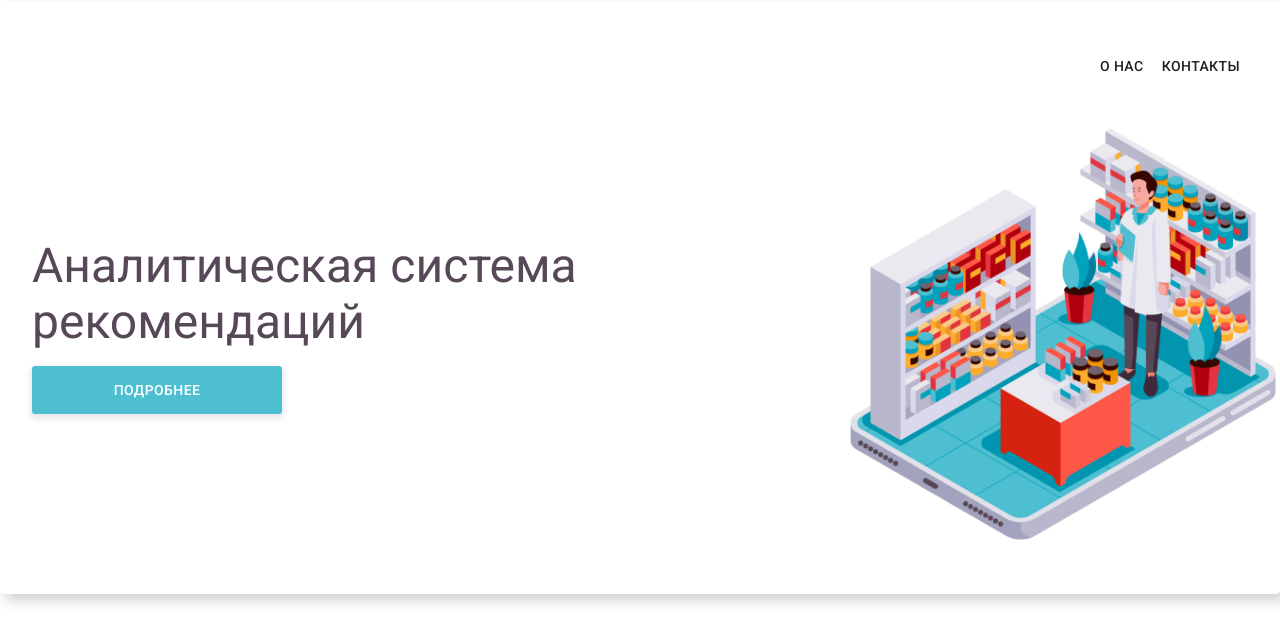
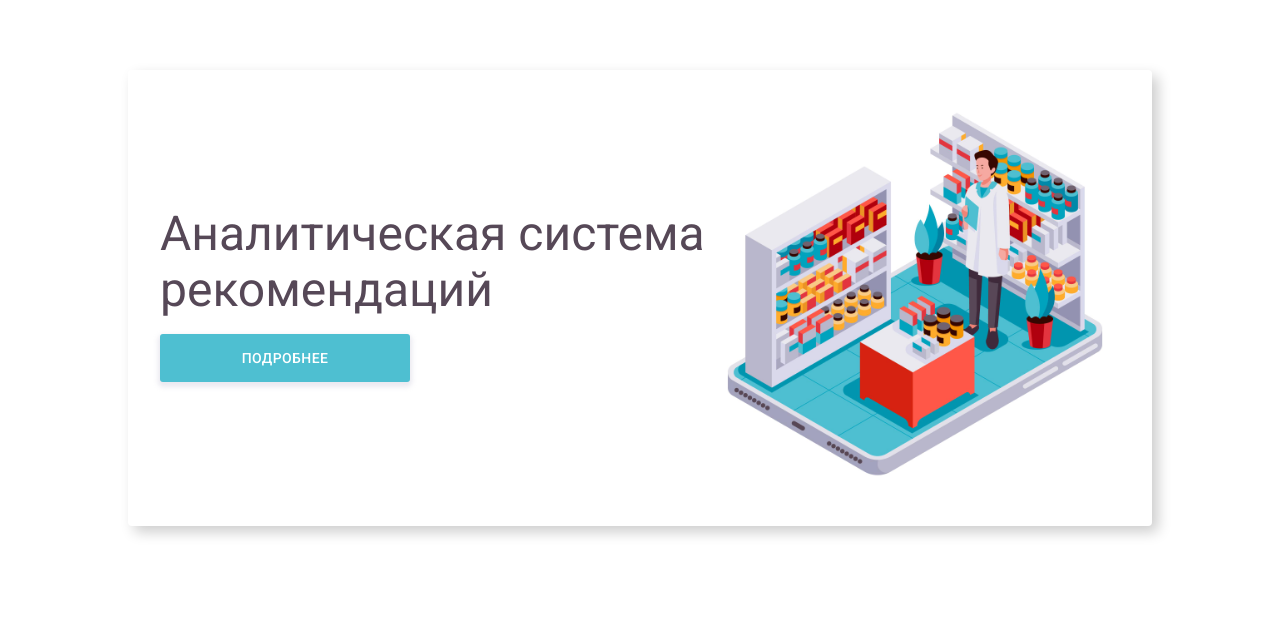
Before and after one commit to cppGames/medicine_analytics, a React app in the folder src/main/frontend/: page / in a window 1280 px wide. Shown: the part 102-746 px from the top of the page. Built offline with nearby package versions, Linux system fonts and the light colour scheme.

Commit message:
change width of landing page

```diff
--- a/src/main/frontend/src/components/landing/Landing.jsx
+++ b/src/main/frontend/src/components/landing/Landing.jsx
@@ -14,16 +14,16 @@ import LandingToolbar from './LandingToolbar'
 const useStyles = makeStyles(theme => ({
   root: theme.page,
   card: Object.assign(theme.cardMaterial, {
-    minWidth: '1280px'
+    width: '1024px'
   }),
   content: {
-    padding: theme.spacing(4)
+    padding: theme.spacing(2)
   },
   img: {
     margin: 'auto',
     display: 'block',
-    maxWidth: '472px',
-    maxHeight: '472px',
+    maxWidth: '416px',
+    maxHeight: '416px',
   },
   typography: {
     color: '#564857'
@@ -64,11 +64,11 @@ const Landing = () => {
       <Card className={classes.card}>
         <CardContent className={classes.content}>
           <Grid container direction='column'>
-            <Grid item>
+            {/* <Grid item>
               <LandingToolbar handleClick={ handleClick }/>
-            </Grid>
+            </Grid> */}
             <Grid container item direction='row'>
-              <Grid item container xs={8} alignItems='center' justify='center' direction='column' style={{maxHeight: '472px'}} spacing={2}>
+              <Grid item container xs={7} alignItems='center' justify='center' direction='column' style={{maxHeight: '472px', paddingLeft: '16px'}} spacing={2}>
                 <Grid item>
                   <Typography align='left' variant='h3' classes={{ root: classes.typography }}>
                     Аналитическая система рекомендаций
@@ -86,7 +86,7 @@ const Landing = () => {
                 </Grid>
 
               </Grid>
-              <Grid item xs={4}>
+              <Grid item xs={5}>
                 <img className={classes.img} alt='complex' src={LandingImage} />
               </Grid>
             </Grid>
```
